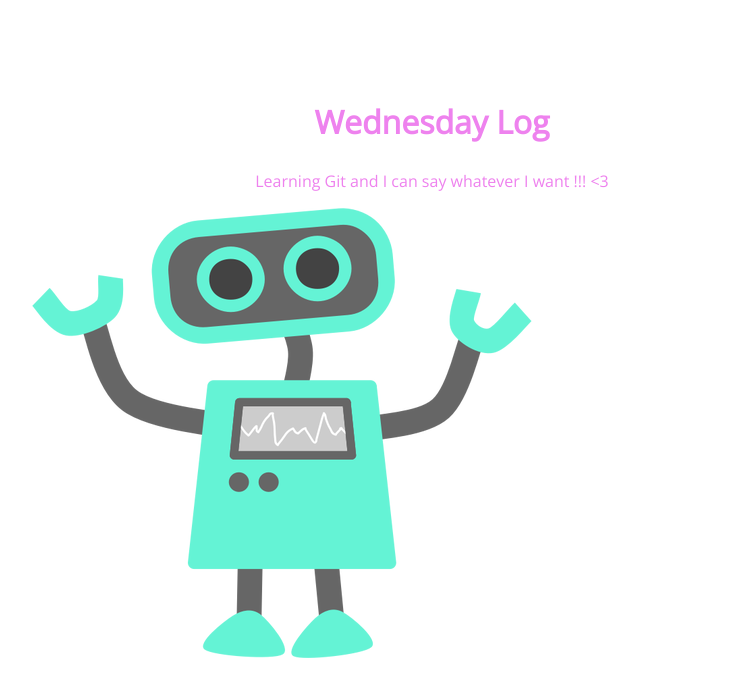
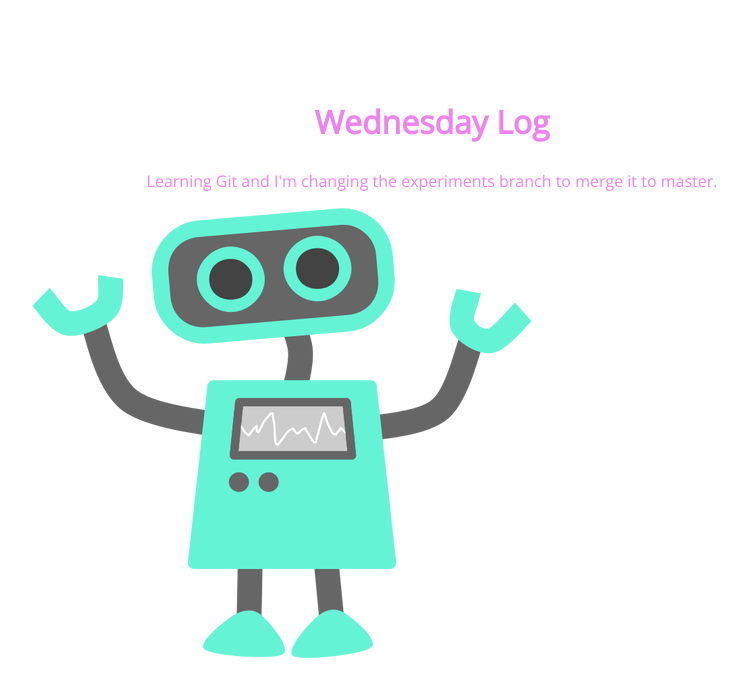
Before and after one commit to kogelmogel/105-project-new, a plain HTML site: page index.html in a window 1280 px wide. Shown: the whole page, without its empty margins (208-956 px from the left). Drawn offline with nearby package versions, Linux system fonts and the light colour scheme.

Commit message:
Changed text in the paragraph

```diff
--- a/index.html
+++ b/index.html
@@ -9,7 +9,7 @@
 <body>
 	<section>
 		<h1>Wednesday Log</h1>
-		<p>Learning Git and I can say whatever I want !!! <3</p>
+		<p>Learning Git and I'm changing the experiments branch to merge it to master.</p>
 		<img src="img/happy-blue-robot.png">
 	</section>
 </body>
```
